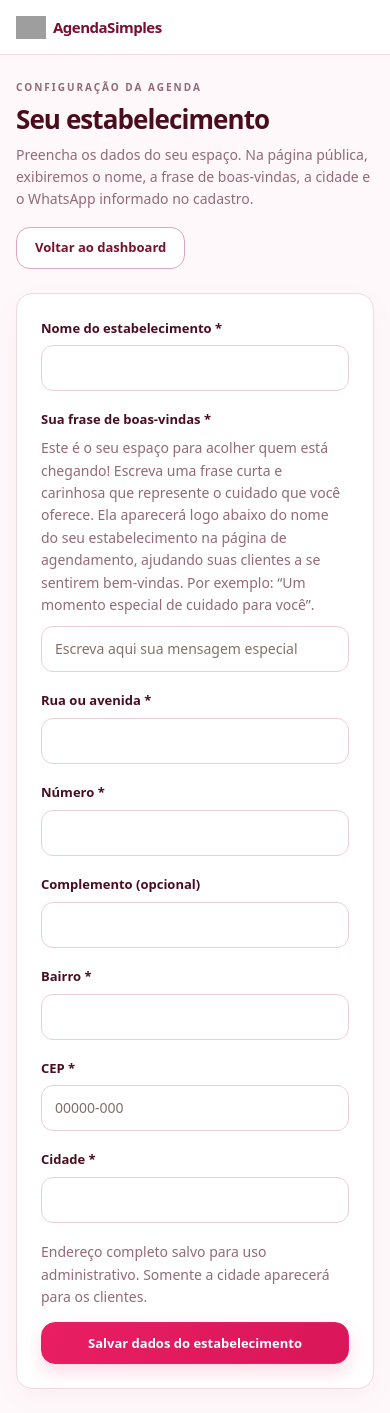
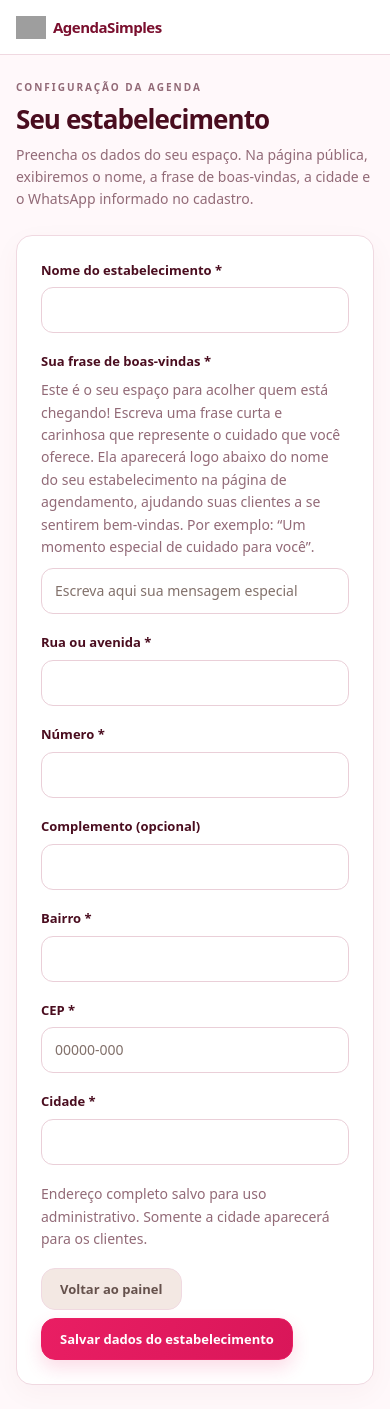
Before and after one commit to arthurhenridev99/Agenda-Simples, a Python web app: template templates/estabelecimento.html in a window 390 px wide. After the commit the page ends 1390 px from the top, so only its background shows below. Run offline with Jinja, Linux system fonts and the light colour scheme; the template is opened without the code that fills it, so the values that code supplies are empty; grey boxes are pictures that could not be loaded.

Commit message:
Posiciona ações do assistente no rodapé das telas com layout responsivo

```diff
--- a/templates/estabelecimento.html
+++ b/templates/estabelecimento.html
@@ -1,7 +1,7 @@
 {% extends "base.html" %}
 {% block title %}Dados do estabelecimento{% endblock %}
 {% block content %}
-<div class="page-heading"><div><p class="eyebrow">CONFIGURAÇÃO DA AGENDA</p><h1>Seu estabelecimento</h1><p class="text-muted">Preencha os dados do seu espaço. Na página pública, exibiremos o nome, a frase de boas-vindas, a cidade e o WhatsApp informado no cadastro.</p></div><a class="btn btn-outline-primary" href="{{ url_for('painel') }}">Voltar ao dashboard</a></div>
+<div class="page-heading"><div><p class="eyebrow">CONFIGURAÇÃO DA AGENDA</p><h1>Seu estabelecimento</h1><p class="text-muted">Preencha os dados do seu espaço. Na página pública, exibiremos o nome, a frase de boas-vindas, a cidade e o WhatsApp informado no cadastro.</p></div></div>
 <section class="card auth-card" style="max-width:650px;margin:0 auto"><div class="card-body">
 {% if erro %}<div class="alert alert-danger" role="alert">{{ erro }}</div>{% endif %}
 {% if sucesso %}<div class="alert alert-success" role="status">{{ sucesso }}</div>{% endif %}
@@ -16,7 +16,11 @@
 <div class="mb-3"><label for="cep">CEP *</label><input class="form-control" id="cep" name="cep" inputmode="numeric" maxlength="9" placeholder="00000-000" value="{{ dados.cep[:5] ~ '-' ~ dados.cep[5:] if dados.cep|length == 8 else dados.cep }}" required></div>
 <div class="mb-3"><label for="cidade">Cidade *</label><input class="form-control" id="cidade" name="cidade" maxlength="100" value="{{ dados.cidade }}" required></div>
 <p class="text-muted">Endereço completo salvo para uso administrativo. Somente a cidade aparecerá para os clientes.</p>
-{% if configuracao_pendente %}<p class="text-muted">Passo 3 de 3 · Está quase tudo pronto! Confira os dados e finalize a configuração da sua agenda.</p><button type="submit" name="finalizar_configuracao" value="1" class="btn btn-primary w-100">Finalizar configuração da agenda ✓</button>{% else %}<button type="submit" class="btn btn-primary w-100">Salvar dados do estabelecimento</button>{% endif %}
+{% if configuracao_pendente %}<p class="text-muted">Passo 3 de 3 · Está quase tudo pronto! Confira os dados e finalize a configuração da sua agenda.</p>{% endif %}
+<div class="d-flex flex-wrap align-items-center gap-2 mt-3">
+<a class="btn btn-secondary" href="{{ url_for('painel') }}">Voltar ao painel</a>
+{% if configuracao_pendente %}<button type="submit" name="finalizar_configuracao" value="1" class="btn btn-primary">Finalizar configuração da agenda ✓</button>{% else %}<button type="submit" class="btn btn-primary">Salvar dados do estabelecimento</button>{% endif %}
+</div>
 </form></div></section>
 <script>document.addEventListener('DOMContentLoaded',()=>{const c=document.getElementById('cep');c.addEventListener('input',()=>{const d=c.value.replace(/\D/g,'').slice(0,8);c.value=d.length>5?d.slice(0,5)+'-'+d.slice(5):d})})</script>
 {% endblock %}
```
